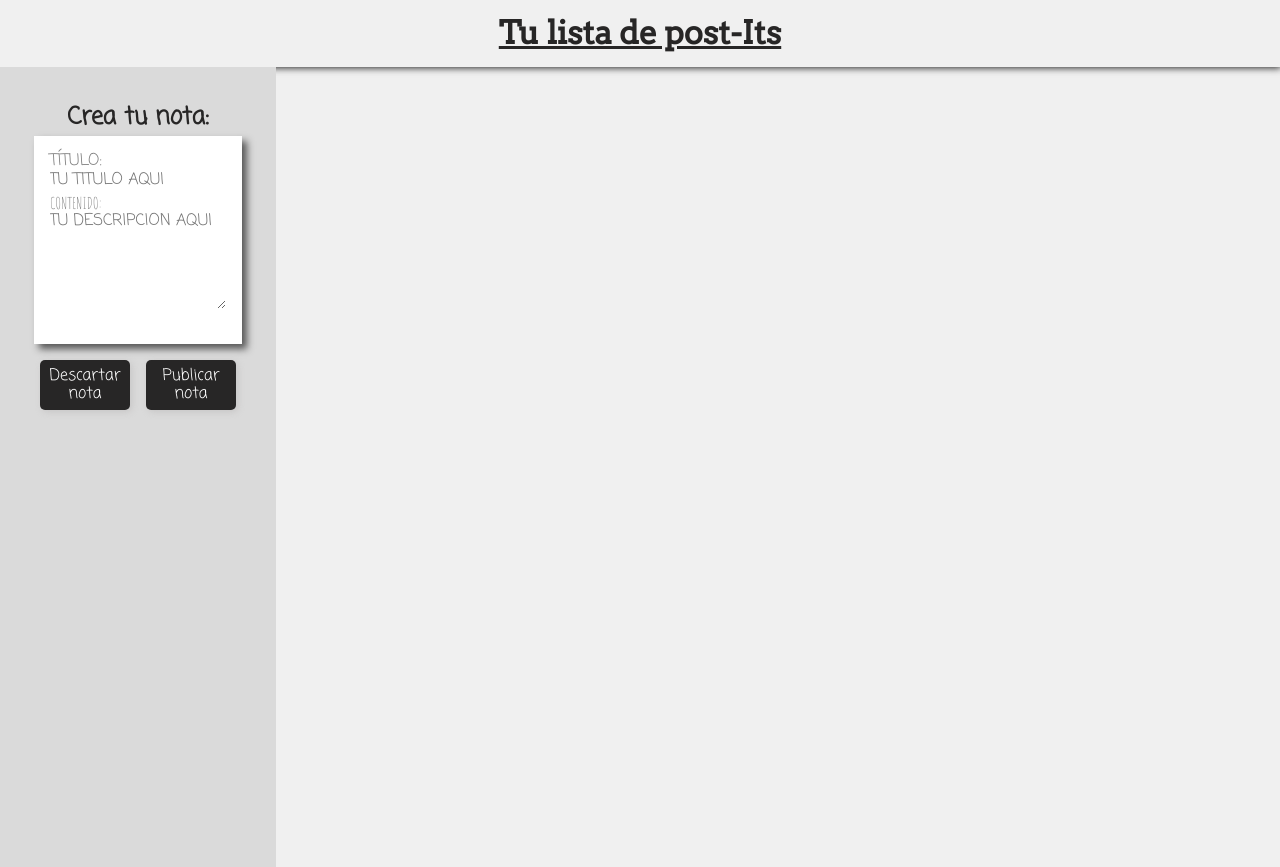
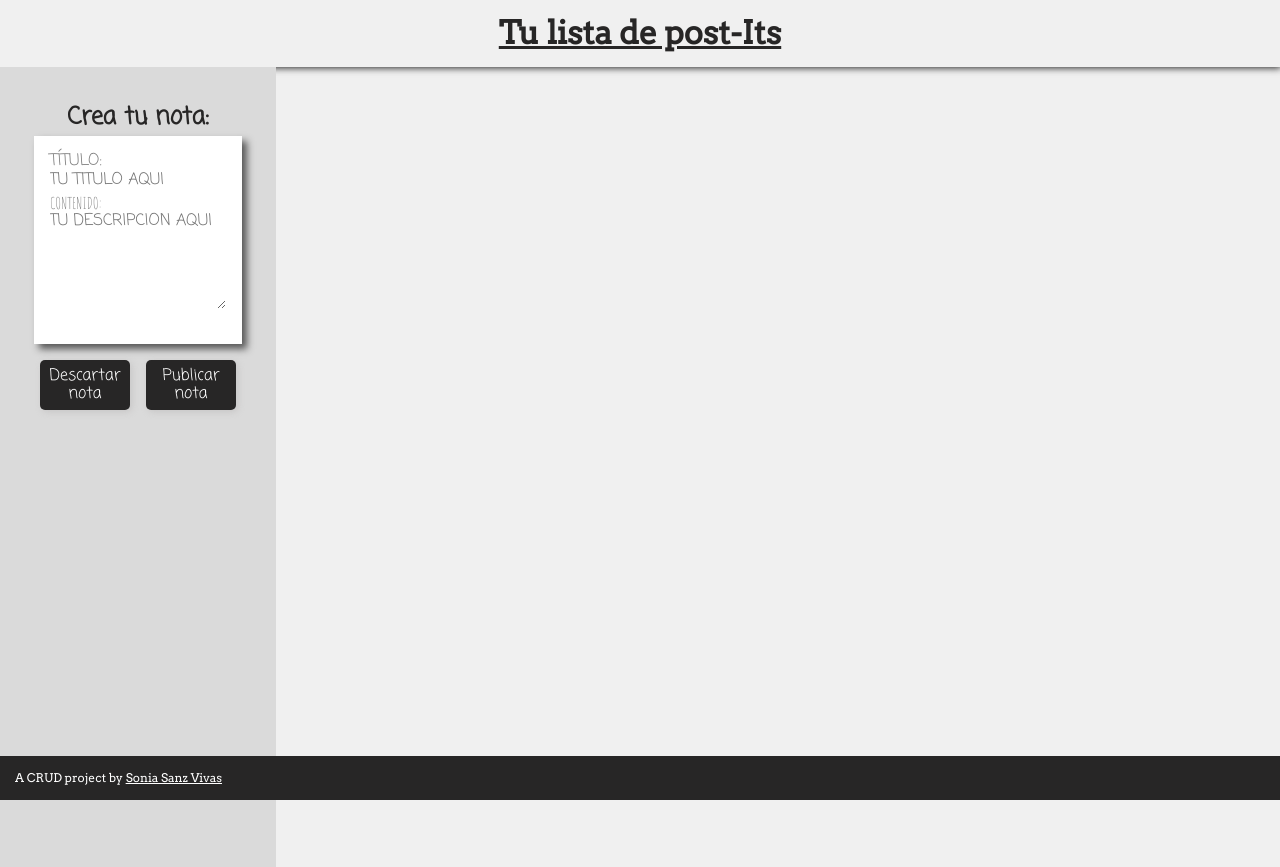
Before and after one commit to Sonia-SV/crud-notes, a React (Create React App) app: page / in a window 1280 px wide. Built offline with nearby package versions, Linux system fonts and the light colour scheme.

Commit message:
Fix style bugs

```diff
--- a/src/components/App.js
+++ b/src/components/App.js
@@ -77,6 +77,11 @@ const App = () => {
 
         <NotesList notes={allNotes} handleDelete={handleDelete} handleEdit={handleEdit} newNote={newNote} />
       </main>
+      <footer className="footer">
+        <p>
+          A CRUD project by <a href="https://sonia-sv.github.io/portfolio/#/">Sonia Sanz Vivas</a>
+        </p>
+      </footer>
     </>
   );
 };
--- a/src/components/App.scss
+++ b/src/components/App.scss
@@ -21,3 +21,18 @@ body {
 .main {
   display: flex;
 }
+
+.footer {
+  width: 100%;
+  background-color: $font-color;
+  font-family: $header-font;
+  color: $light-color;
+  font-size: 12px;
+  padding: 15px;
+  position: fixed;
+  bottom: 0;
+
+  a {
+    text-decoration: underline;
+  }
+}
--- a/src/components/notes/NoteItem.js
+++ b/src/components/notes/NoteItem.js
@@ -1,7 +1,7 @@
 import React from 'react';
 import './noteItem.scss';
 
-const NoteItem = ({ id, title, content, index, handleDelete, handleEdit, newNote }) => {
+const NoteItem = ({ id, title, content, index, handleDelete, handleEdit }) => {
   const getIndexToDelete = () => {
     handleDelete(index);
   };
@@ -10,7 +10,7 @@ const NoteItem = ({ id, title, content, index, handleDelete, handleEdit, newNote
     handleEdit(index);
   };
   return (
-    <li className={`note__item ${newNote.title.length !== 0 || newNote.content.length !== 0 ? 'unactive' : 'active'}`}>
+    <li className="note__item">
       <div className="note__item__container">
         <div className="note__item__container__text">
           <h2>
--- a/src/components/notes/noteItem.scss
+++ b/src/components/notes/noteItem.scss
@@ -40,7 +40,7 @@
 
 .active {
   @include transition(0.3s, linear);
-  opacity: 100%;
+  opacity: 1;
   .note__item__container {
     &:hover,
     &:focus {
@@ -59,5 +59,5 @@
 }
 .unactive {
   @include transition(0.3s, linear);
-  opacity: 70%;
+  opacity: 0.7;
 }
--- a/src/components/notesForm/notesPost.scss
+++ b/src/components/notesForm/notesPost.scss
@@ -3,13 +3,14 @@
 @import '../../stylesheets/core/mixins.scss';
 .form {
   background-color: $aside-color;
-  height: 100vh;
   color: black;
   display: flex;
   flex-direction: column;
   align-items: center;
   color: $font-color;
   padding: 2em;
+  height: 100%;
+  min-height: 100vh;
   &__action {
     margin: 5px;
   }
```
Also changed, not shown: 12 other files (tests, documents, lock files or other folders).
